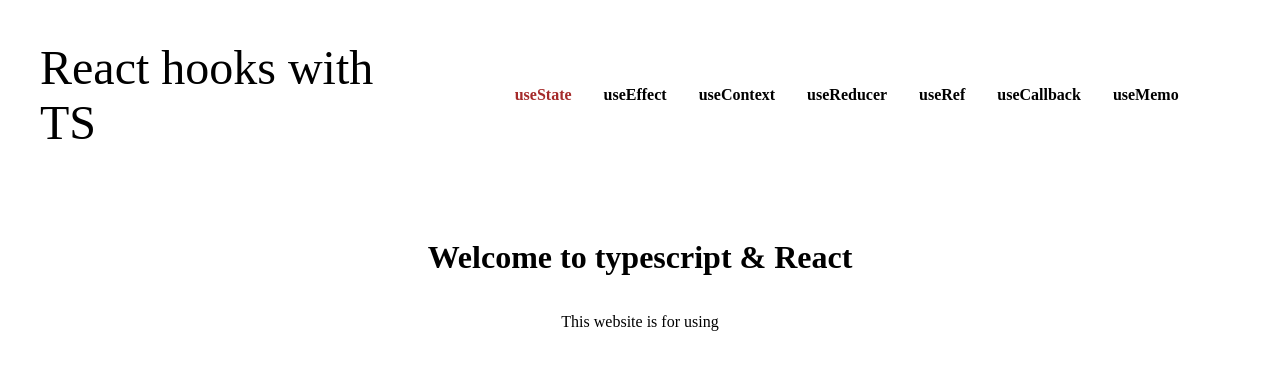
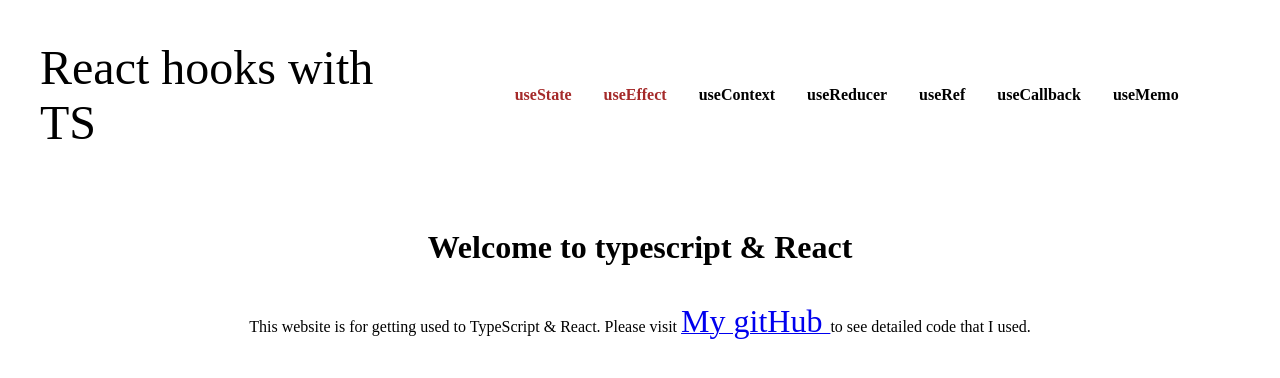
Before and after one commit to Jonghan-park/ty_react_hooks, a React (Vite) app: page / in a window 1280 px wide. Shown: the top 378 px of the page. Built offline with nearby package versions, Linux system fonts and the light colour scheme.

Commit message:
Initialize UseEffectComponent

```diff
--- a/src/App.tsx
+++ b/src/App.tsx
@@ -2,6 +2,7 @@ import { useState } from 'react'
 import {Routes, Route} from 'react-router-dom'
 import Home from './Home'
 import UseStateComponent from './components/UseStateComponent';
+import UseEffectComponent from './components/UseEffectComponent';
 import Nav from './components/Nav';
 
 function App() {
@@ -12,6 +13,7 @@ function App() {
       <Routes>
         <Route path='/' element={<Home />} />
         <Route path='/usestate' element={<UseStateComponent />} />
+        <Route path='/useeffect' element={<UseEffectComponent />} />
       </Routes>
     </div>
   )
--- a/src/Home.tsx
+++ b/src/Home.tsx
@@ -5,7 +5,7 @@ const Home = () => {
   return (
     <div className="container">
        <h1>Welcome to typescript & React</h1>
-       <p>This website is for using  </p>
+       <p>This website is for getting used to TypeScript & React. Please visit <Link to="https://github.com/Jonghan-park/ty_react_hooks" target='_blank'><span className='highlight'>My gitHub </span></Link> to see detailed code that I used. </p>
     </div>
   )
 }
--- a/src/components/Nav.tsx
+++ b/src/components/Nav.tsx
@@ -13,7 +13,9 @@ const Nav = () => {
         <Link to="/usestate">
           <li>useState</li>
         </Link>
+        <Link to="/useeffect">
         <li>useEffect</li>
+        </Link>
         <li>useContext</li>
         <li>useReducer</li>
         <li>useRef</li>
--- /dev/null
+++ b/src/components/UseEffectComponent.tsx
@@ -0,0 +1,9 @@
+import React from 'react'
+
+const UseEffectComponent = () => {
+  return (
+    <div>UseEffectComponent</div>
+  )
+}
+
+export default UseEffectComponent
--- a/src/index.css
+++ b/src/index.css
@@ -9,6 +9,9 @@ nav{
 .title a{
   text-decoration: none;
   color: black;
+}
+.highlight{
+  font-size: 2rem;
 }
 nav ul{
   flex: 4;
```
